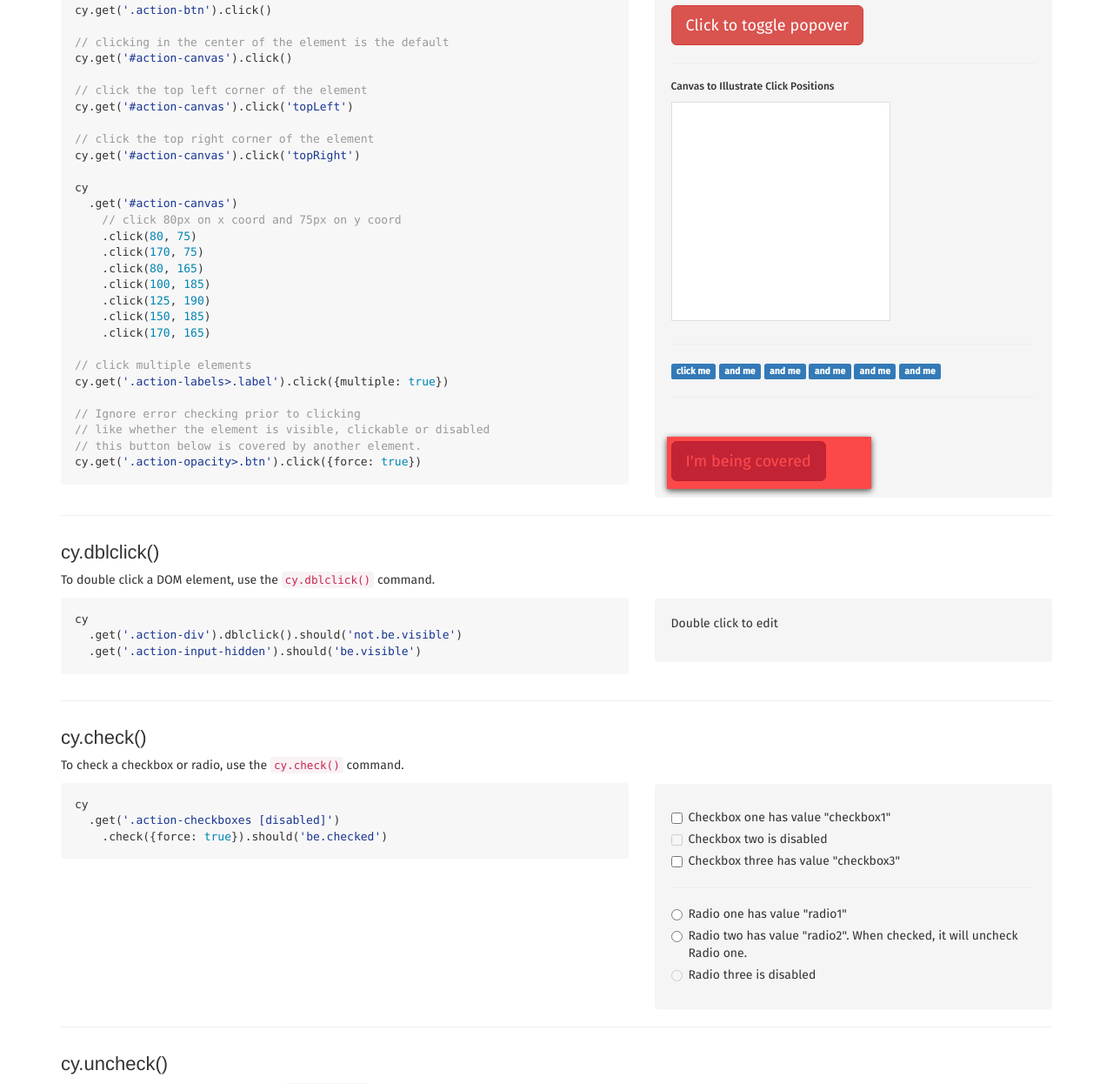
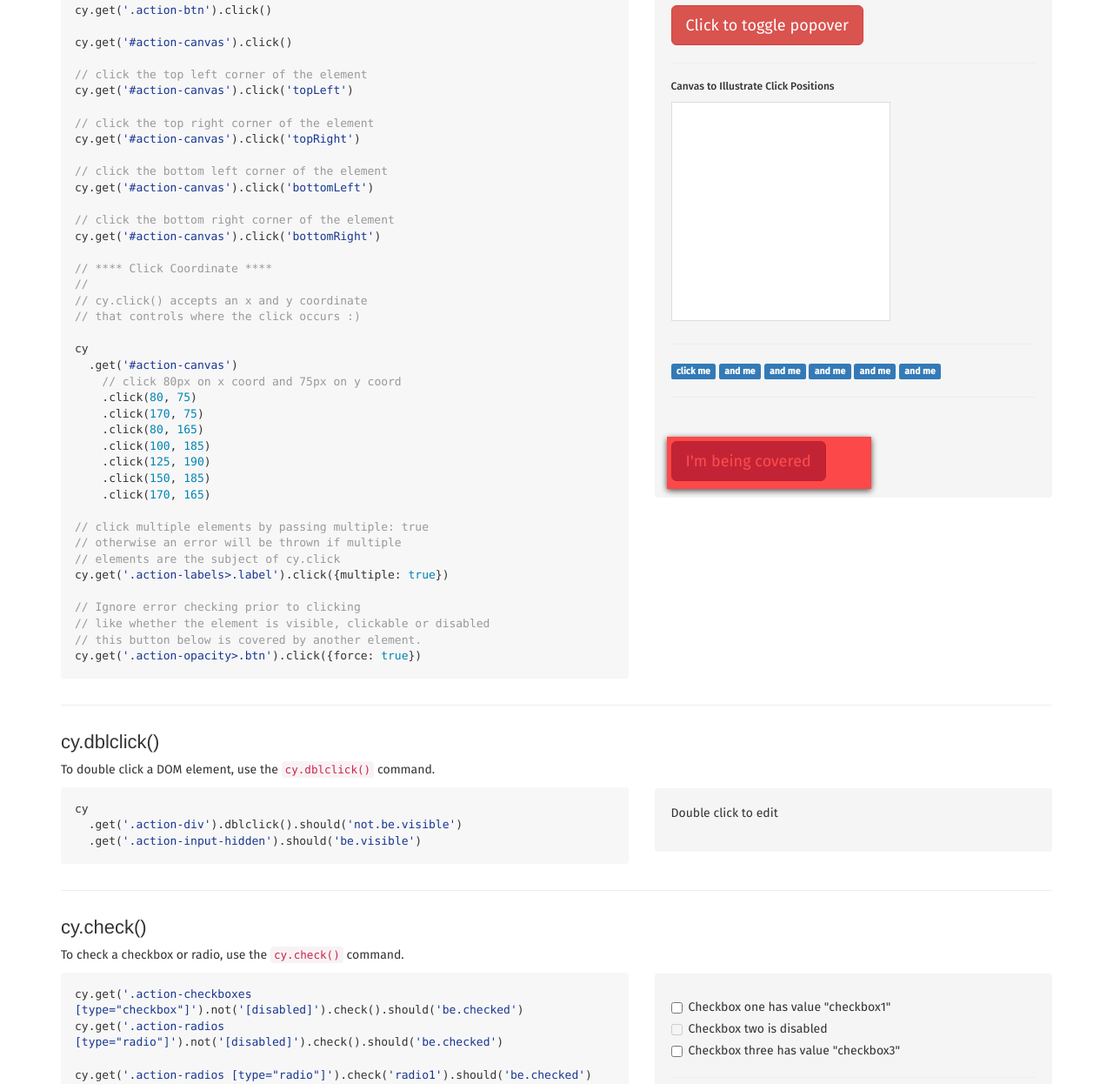
Before and after one commit to cypress-io/cypress-example-kitchensink, a website: page app/commands/actions.html in a window 1280 px wide. Shown: the part 1784-3030 px from the top of the page at 87% size. Drawn offline with Linux system fonts and the light colour scheme.

Commit message:
uncommented commands that now work correctly in v 0.14.0

```diff
--- a/app/commands/actions.html
+++ b/app/commands/actions.html
@@ -204,7 +204,6 @@
           <p>To click a DOM element, use the <a href="https://on.cypress.io/api/click"><code>cy.click()</code></a> command.</p>
           <pre><code class="javascript">cy.get('.action-btn').click()
 
-// clicking in the center of the element is the default
 cy.get('#action-canvas').click()
 
 // click the top left corner of the element
@@ -212,6 +211,17 @@ cy.get('#action-canvas').click('topLeft')
 
 // click the top right corner of the element
 cy.get('#action-canvas').click('topRight')
+
+// click the bottom left corner of the element
+cy.get('#action-canvas').click('bottomLeft')
+
+// click the bottom right corner of the element
+cy.get('#action-canvas').click('bottomRight')
+
+// **** Click Coordinate ****
+//
+// cy.click() accepts an x and y coordinate
+// that controls where the click occurs :)
 
 cy
   .get('#action-canvas')
@@ -224,7 +234,9 @@ cy
     .click(150, 185)
     .click(170, 165)
 
-// click multiple elements
+// click multiple elements by passing multiple: true
+// otherwise an error will be thrown if multiple
+// elements are the subject of cy.click
 cy.get('.action-labels>.label').click({multiple: true})
 
 // Ignore error checking prior to clicking
@@ -285,9 +297,15 @@ cy.get('.action-opacity>.btn').click({force: true})</code></pre>
         <div class="col-xs-7">
           <h4>cy.check()</h4>
           <p>To check a checkbox or radio, use the <a href="https://on.cypress.io/api/check"><code>cy.check()</code></a> command.</p>
-          <pre><code class="javascript">cy
+          <pre><code class="javascript">cy.get('.action-checkboxes [type="checkbox"]').not('[disabled]').check().should('be.checked')
+cy.get('.action-radios [type="radio"]').not('[disabled]').check().should('be.checked')
+
+cy.get('.action-radios [type="radio"]').check('radio1').should('be.checked')
+
+cy
   .get('.action-checkboxes [disabled]')
-    .check({force: true}).should('be.checked')</code></pre>
+    .check({force: true}).should('be.checked')
+cy.get('.action-radios [type="radio"]').check('radio3', {force: true}).should('be.checked')</code></pre>
         </div>
         <div class="col-xs-5">
           <div class="well">
@@ -346,7 +364,8 @@ cy.get('.action-opacity>.btn').click({force: true})</code></pre>
   .get('.action-check [type="checkbox"]')
     .not('[disabled]').uncheck().should('not.be.checked')
 
-// Ignore error checking prior to unchecking
+cy.get('.action-check [type="checkbox"]').check('checkbox1').uncheck('checkbox1').should('not.be.checked')
+
 cy
   .get('.action-check [disabled]')
     .uncheck({force: true}).should('not.be.checked')</code></pre>
```
Also changed, not shown: app/cypress-api/server.html (+1 -1 lines), tests/example_spec.js (+9 -25 lines).
